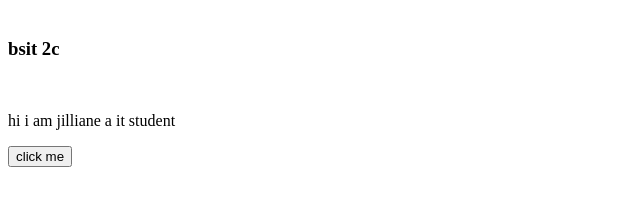
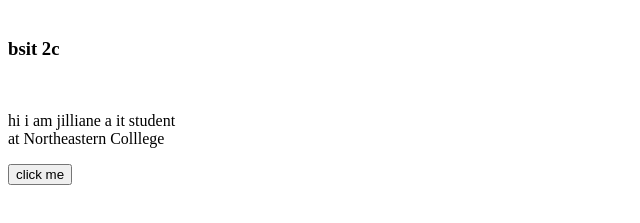
Before and after one commit to jillianegaming/jilliane-demo, a plain HTML site: page index.html in a window 1280 px wide. Shown: the part 79-302 px from the top of the page, without its empty margins (0-640 px from the left). Drawn offline with Linux system fonts and the light colour scheme.

Commit message:
Update index.html to include college information
Added a new line to introduce the college.

```diff
--- a/index.html
+++ b/index.html
@@ -11,7 +11,8 @@
     <h1>turueza, jilliane</h1><br>
     <h3>bsit 2c</h3><br>
     <p>
-        hi i am jilliane a it student
+        hi i am jilliane a it student <br>
+        at Northeastern Colllege
     </p>
     <button oneclick="showAlert()">click me</button>
 </body>
```
